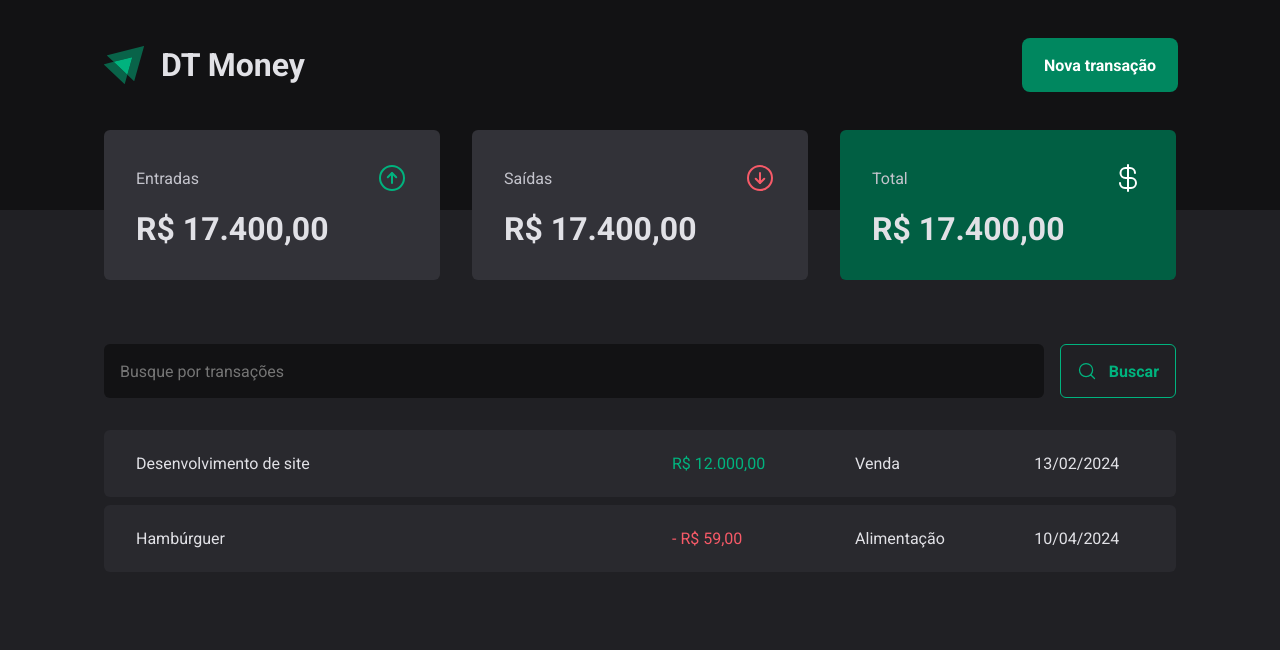
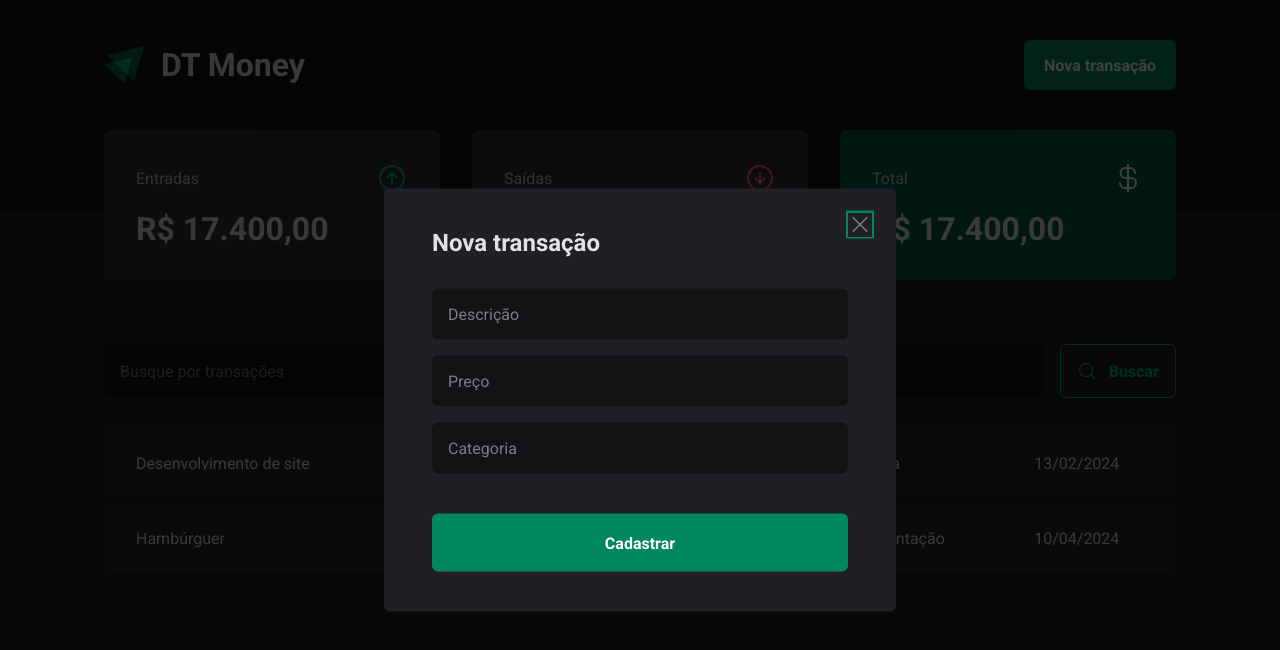
Before and after one commit to joaocruzzq/dt-money, a React (Vite) app: page / in a window 1280 px wide. Both pictures are taken after a click on the button "Nova transação". Shown: the top 650 px of the page. Built offline with nearby package versions, Linux system fonts and the light colour scheme.

Commit message:
modal acessivel de nova transaçao

```diff
--- a/package.json
+++ b/package.json
@@ -10,6 +10,7 @@
     "preview": "vite preview"
   },
   "dependencies": {
+    "@radix-ui/react-dialog": "^1.1.5",
     "@types/styled-components": "^5.1.34",
     "phosphor-react": "^1.4.1",
     "react": "^18.3.1",
--- a/src/components/header/index.tsx
+++ b/src/components/header/index.tsx
@@ -1,6 +1,10 @@
 import { HeaderContainer, HeaderContent, NewTransactionButton } from "./styles";
 
 import logoIMG from "../../assets/dt-money-logo.svg"
+
+import * as Dialog from "@radix-ui/react-dialog"
+
+import { NewTransactionModal } from "../new-transaction-modal";
 
 export function Header() {
    return (
@@ -11,9 +15,15 @@
                <h1>DT Money</h1>
             </div>
 
-            <NewTransactionButton>
-               Nova transação
-            </NewTransactionButton>
+            <Dialog.Root>
+               <Dialog.DialogTrigger asChild>
+                  <NewTransactionButton>
+                     Nova transação
+                  </NewTransactionButton>
+               </Dialog.DialogTrigger>
+
+               <NewTransactionModal />
+            </Dialog.Root>
          </HeaderContent>
       </HeaderContainer>
    )
--- /dev/null
+++ b/src/components/new-transaction-modal/index.tsx
@@ -0,0 +1,31 @@
+import { CloseButton, Content, Overlay } from "./styles"
+
+import * as Dialog from "@radix-ui/react-dialog"
+
+import { X } from "phosphor-react"
+
+export function NewTransactionModal() {
+   return (
+      <Dialog.Portal>
+         <Overlay />
+
+         <Content>
+            <Dialog.Title>Nova transação</Dialog.Title>
+
+            <CloseButton>
+               <X size={24} />
+            </CloseButton>
+
+            <form action="">
+               <input type="text" placeholder="Descrição" required />
+               <input type="text" placeholder="Preço" required />
+               <input type="text" placeholder="Categoria" required />
+
+               <button type="submit">
+                  Cadastrar
+               </button>
+            </form>
+         </Content>
+      </Dialog.Portal>
+   )
+}
--- /dev/null
+++ b/src/components/new-transaction-modal/styles.ts
@@ -0,0 +1,86 @@
+import styled from "styled-components";
+import * as Dialog from "@radix-ui/react-dialog"
+
+export const Overlay = styled(Dialog.Overlay)`
+   position: fixed;
+
+   inset: 0;
+
+   width: 100vw;
+   height: 100vh;
+
+   background: rgba(0, 0, 0, 0.75);
+`
+
+export const Content = styled(Dialog.Content)`
+   min-width: 32rem;
+
+   position: fixed;
+   padding: 2.5rem 3rem;
+
+   top: 50%;
+   left: 50%;
+   transform: translate(-50%, -50%);
+
+   border-radius: 6px;
+   background: ${props => props.theme["gray-800"]};
+
+   form {
+      margin-top: 2rem;
+
+      display: flex;
+      flex-direction: column;
+
+      gap: 1rem;
+
+      input {
+         border: 0;
+         border-radius: 6px;
+
+         padding: 1rem;
+
+         color: ${props => props.theme["gray-300"]};
+         background: ${props => props.theme["gray-900"]};
+
+         &::placeholder {
+            color: ${props => props.theme["gray-500"]};
+         }
+      }
+
+      button[type = "submit"] {
+         height: 58px;
+
+         border: 0;
+         border-radius: 6px;
+
+         padding: 0 .125rem;
+         margin-top: 1.5rem;
+
+         cursor: pointer;
+         font-weight: bold;
+
+         color: ${props => props.theme.white};
+         background: ${props => props.theme["green-500"]};
+
+         &:hover {
+            transition: background 0.2s;
+            background: ${props => props.theme["green-700"]};
+         }
+      }
+   }
+`
+
+export const CloseButton = styled(Dialog.Close)`
+   position: absolute;
+
+   border: 0;
+   line-height: 0;
+
+   top: 1.5rem;
+   right: 1.5rem;
+
+   cursor: pointer;
+
+   background: transparent;
+   color: ${props => props.theme["gray-500"]};
+`
--- a/src/pages/transactions/components/search-form/styles.ts
+++ b/src/pages/transactions/components/search-form/styles.ts
@@ -26,6 +26,7 @@
       gap: 0.75rem;
       padding: 1rem;
 
+      cursor: pointer;
       font-weight: bold;
 
       border: 0;
```
Also changed, not shown: 1 other file (tests, documents, lock files or other folders).
